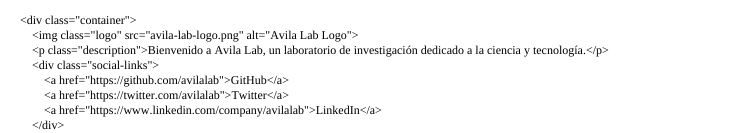
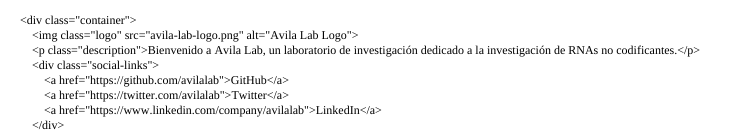
Before and after one commit to Rodolfo-genomics/avilalab.github.io, a plain HTML site: page index.html in a window 1280 px wide. Shown: the part 820-953 px from the top of the page, without its empty margins (0-755 px from the left). Drawn offline with Linux system fonts and the light colour scheme.

Commit message:
index.html

```diff
--- a/index.html
+++ b/index.html
@@ -70,7 +70,7 @@
 <p class="p2"><span class="s1"></span><br></p>
 <p class="p1"><span class="s1"><span class="Apple-converted-space">    </span>&lt;div class="container"&gt;</span></p>
 <p class="p1"><span class="s1"><span class="Apple-converted-space">        </span>&lt;img class="logo" src="avila-lab-logo.png" alt="Avila Lab Logo"&gt;</span></p>
-<p class="p1"><span class="s1"><span class="Apple-converted-space">        </span>&lt;p class="description"&gt;Bienvenido a Avila Lab, un laboratorio de investigación dedicado a la ciencia y tecnología.&lt;/p&gt;</span></p>
+<p class="p1"><span class="s1"><span class="Apple-converted-space">        </span>&lt;p class="description"&gt;Bienvenido a Avila Lab, un laboratorio de investigación dedicado a la investigación de RNAs no codificantes.&lt;/p&gt;</span></p>
 <p class="p1"><span class="s1"><span class="Apple-converted-space">        </span>&lt;div class="social-links"&gt;</span></p>
 <p class="p1"><span class="s1"><span class="Apple-converted-space">            </span>&lt;a href="https://github.com/avilalab"&gt;GitHub&lt;/a&gt;</span></p>
 <p class="p1"><span class="s1"><span class="Apple-converted-space">            </span>&lt;a href="https://twitter.com/avilalab"&gt;Twitter&lt;/a&gt;</span></p>
```
